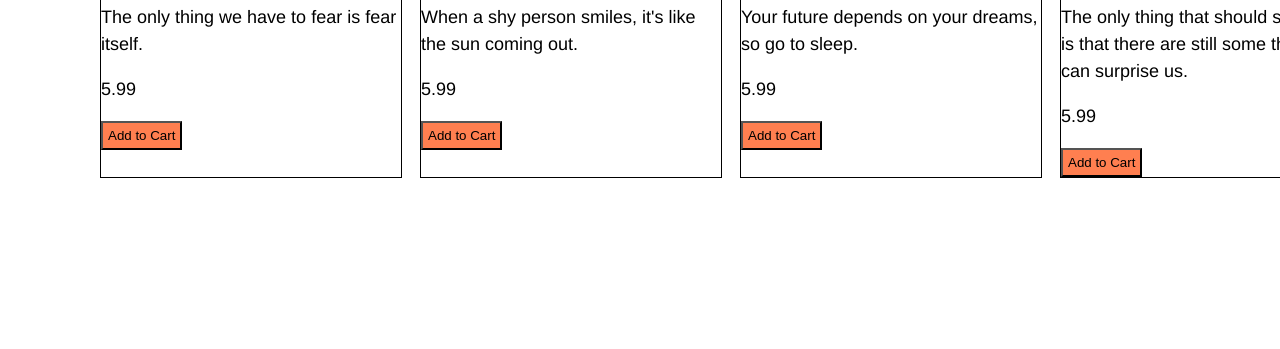
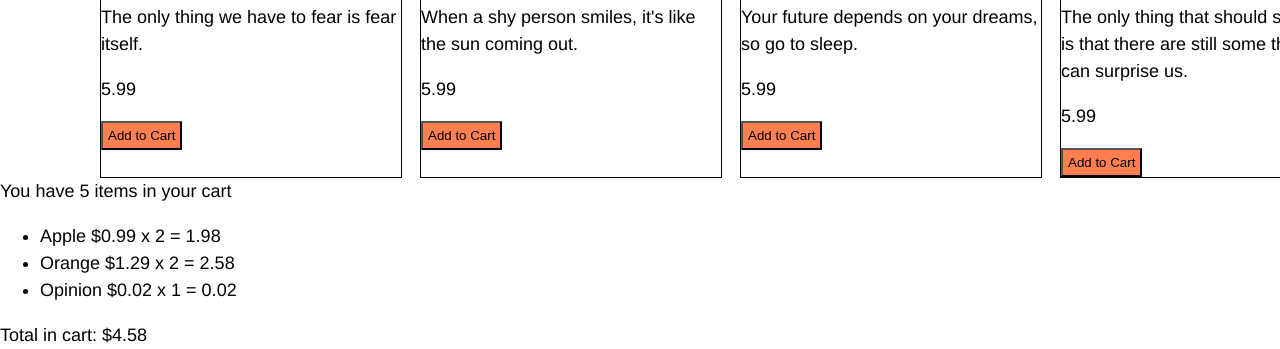
Before and after one commit to benchan777/mood-shop, a plain HTML site: page index.html in a window 1280 px wide. Shown: the part 1600-1949 px from the top of the page. Before the commit the page ends 1778 px from the top, so only its background shows below. Drawn offline with Linux system fonts and the light colour scheme.

Commit message:
connect cart to footer

```diff
--- a/index.html
+++ b/index.html
@@ -27,7 +27,15 @@
     </main>
 
     <footer>
-
+        <div id='cart-qty'>
+            <!-- cart qty here -->
+          </div>
+          <ul id='item-list'>
+            <!-- cart items -->
+          </ul>
+          <div id='cart-total'>
+            <!-- cart total -->
+          </div>
     </footer>
 
     <script src='./resources/js/scripts.js' type="module"></script>
--- a/resources/js/scripts.js
+++ b/resources/js/scripts.js
@@ -1,5 +1,9 @@
 import data from './data.js'
 const itemsContainer = document.getElementById('items')
+const itemList = document.getElementById(`item-list`)
+const cartQty = document.getElementById('cart-qty')
+const cartTotal = document.getElementById('cart-total')
+itemList.innerHTML = '<li> Hello World</li>'
 
 // the length of our data determines how many times this loop goes around
 for (let i=0; i<data.length; ++i) {
@@ -58,13 +62,20 @@ function addItem(name, price) {
 // Show items
 function showItems() {
     const qty = getQty()
-    console.log(`You have ${qty} items in your cart`)
+    // console.log(`You have ${qty} items in your cart`)
+    cartQty.innerHTML = `You have ${qty} items in your cart`
 
+    let itemStr =  ''
     for(let i = 0; i < cart.length; i += 1) {
-      console.log(`- ${cart[i].name} ${cart[i].price} x ${cart[i].qty}`)
+      // console.log(`- ${cart[i].name} ${cart[i].price} x ${cart[i].qty}`)
+      const { name, price, qty } = cart[i]
+
+      itemStr += `<li>${name} $${price} x ${qty} = ${qty * price}</li>`
     }
+    itemList.innerHTML = itemStr
 
-    console.log(`Total in cart: $${getTotal()}`)
+    // console.log(`Total in cart: $${getTotal()}`)
+    cartTotal.innerHTML = `Total in cart: $${getTotal()}`
 }
 
 //----------------------------------------------------------------
```
